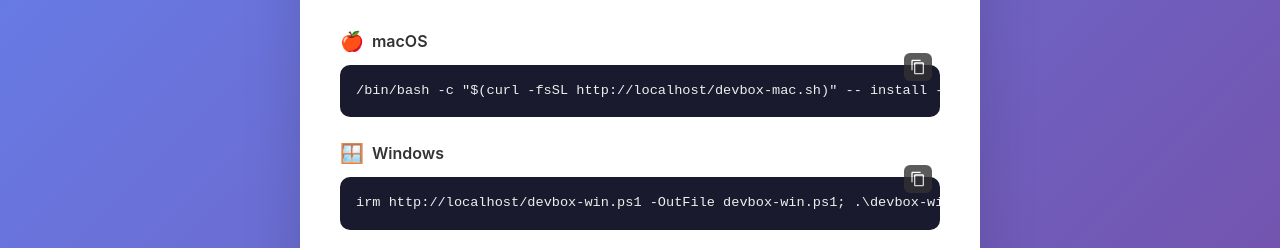
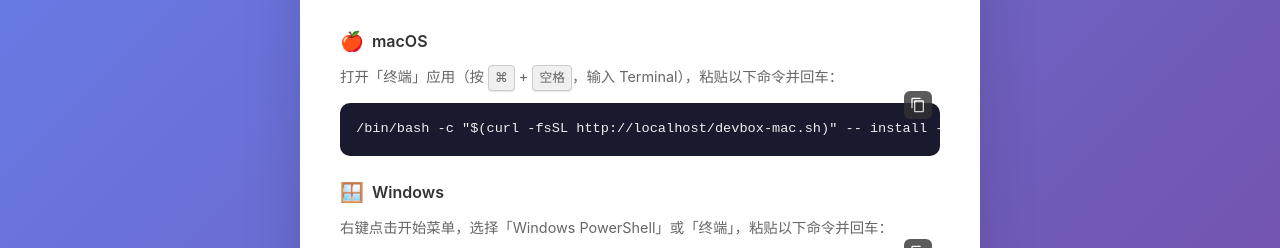
Before and after one commit to chinayin/devbox, a website: page public/index.html in a window 1280 px wide. Shown: the part 165-413 px from the top of the page. Drawn offline with Linux system fonts and the light colour scheme.

```diff
--- a/public/index.html
+++ b/public/index.html
@@ -50,6 +50,22 @@
         }
         .os-icon {
             font-size: 1.2rem;
+        }
+        .hint {
+            color: #666;
+            font-size: 0.9rem;
+            margin: 0 0 12px;
+            line-height: 1.6;
+        }
+        .hint kbd {
+            display: inline-block;
+            padding: 2px 6px;
+            font-size: 0.8rem;
+            font-family: inherit;
+            background: #f0f0f0;
+            border: 1px solid #ccc;
+            border-radius: 4px;
+            box-shadow: 0 1px 1px rgba(0,0,0,0.1);
         }
         .code-block {
             position: relative;
@@ -128,6 +144,7 @@
 
         <div class="section">
             <div class="os-label"><span class="os-icon">🍎</span> macOS</div>
+            <p class="hint">打开「终端」应用（按 <kbd>⌘</kbd> + <kbd>空格</kbd>，输入 Terminal），粘贴以下命令并回车：</p>
             <div class="code-block">
                 <pre id="cmd-mac">/bin/bash -c "$(curl -fsSL <span class="domain-url"></span>/devbox-mac.sh)" -- install --china --vibecoding</pre>
             </div>
@@ -135,6 +152,7 @@
 
         <div class="section">
             <div class="os-label"><span class="os-icon">🪟</span> Windows</div>
+            <p class="hint">右键点击开始菜单，选择「Windows PowerShell」或「终端」，粘贴以下命令并回车：</p>
             <div class="code-block">
                 <pre id="cmd-win">irm <span class="domain-url"></span>/devbox-win.ps1 -OutFile devbox-win.ps1; .\devbox-win.ps1 install -China -VibeCoding</pre>
             </div>
```
